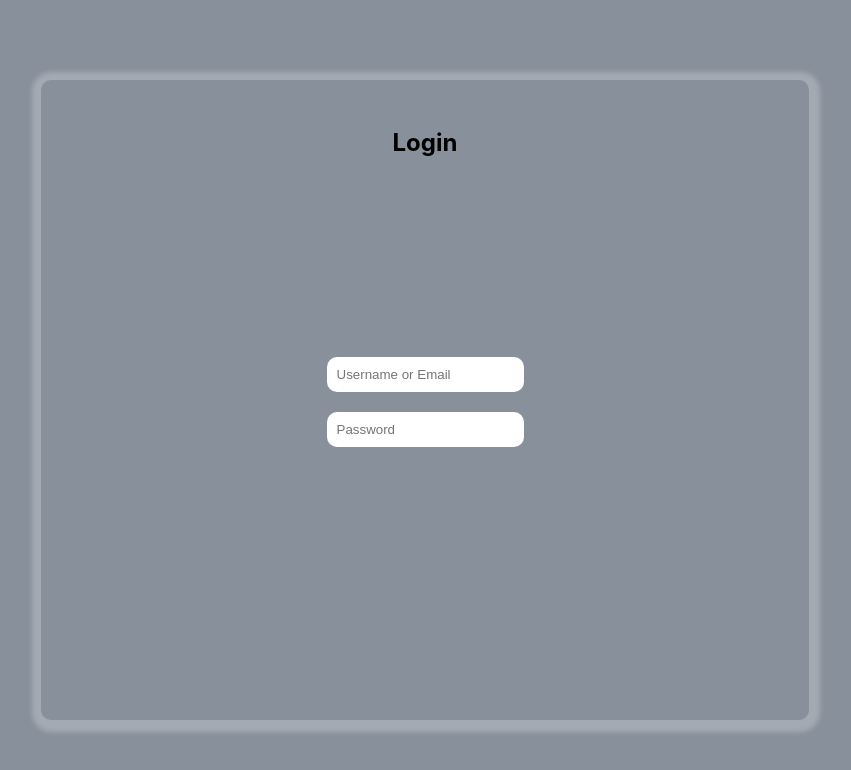
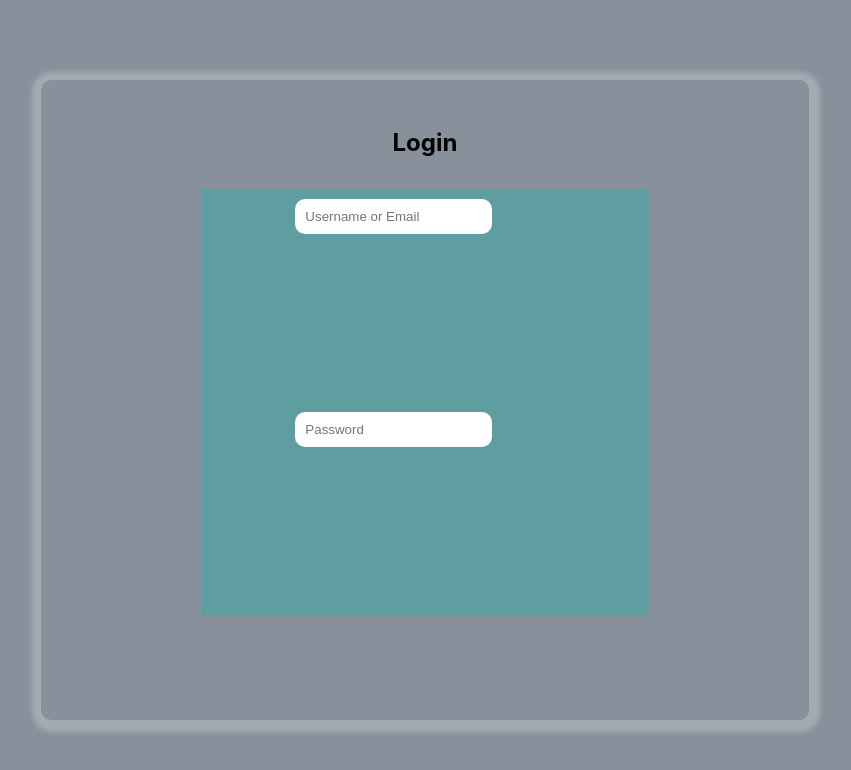
Before and after one commit to akbar-moghadam/wortschatz, a React (Create React App) app: page /login in a window 1280 px wide. Shown: the top 770 px of the page, without its empty margins (215-1066 px from the left). Built offline with nearby package versions, Linux system fonts and the light colour scheme.

Commit message:
initial change

```diff
--- a/src/components/nav.js
+++ b/src/components/nav.js
@@ -45,7 +45,7 @@ const Nav = () => {
             <Link to={'/b1/'} onClick={refreshPage} className="link">
               <span className="home">DEUTSCH B1</span>
             </Link>
-            <Link to={'/login/'}  className="link">
+            <Link to={'/'}  className="link">
               <span className="home">sign in</span>
             </Link>
             <span></span>
--- a/src/styles/login.scss
+++ b/src/styles/login.scss
@@ -36,9 +36,10 @@
     display: flex;
     align-items: center;
     justify-content: center;
-    width: 50%;
+    width:60%;
     height: 70%;
-
+    background-color: burlywood;
+    border-radius: 5px;
 }
 
 .form{
@@ -48,6 +49,7 @@
     justify-content: center;
     width: 100%;
     height: 100%;
+    background-color: cadetblue;
 
     input{
         padding: 10px;
@@ -55,5 +57,9 @@
         border-radius: 10px;
         margin: 10px 5px;
     }
+    label{
+        width: 60%;
+        height: 80%;
+    }
 
 }
```
